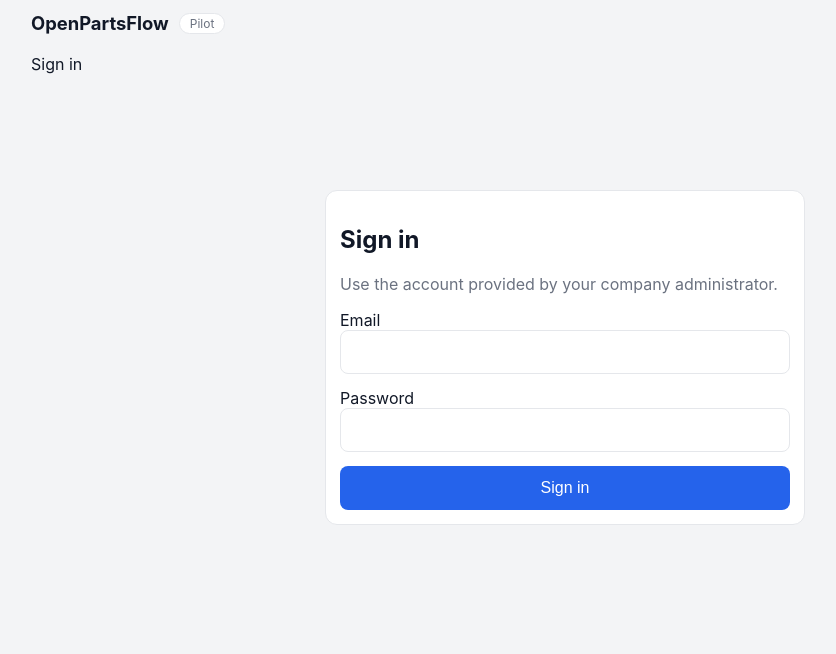
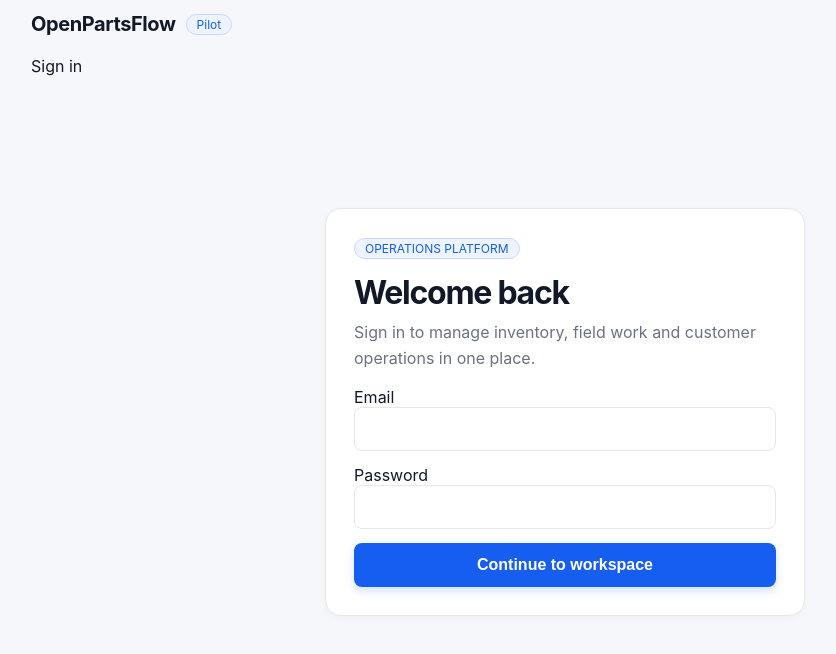
Before and after one commit to wilsonqiao9951-wq/warehouse-system, a Next.js app in the folder frontend/: page /login in a window 1280 px wide. Shown: the top 654 px of the page, without its empty margins (75-911 px from the left). Built offline with nearby package versions, Linux system fonts and the light colour scheme; no server answers.

Commit message:
feat: elevate professional SaaS interface

```diff
--- a/frontend/app/globals.css
+++ b/frontend/app/globals.css
@@ -1,10 +1,11 @@
 :root {
-  --bg: #f3f4f6;
+  --bg: #f5f7fb;
   --card: #ffffff;
   --text: #111827;
   --muted: #6b7280;
   --border: #e5e7eb;
-  --accent: #2563eb;
+  --accent: #155eef;
+  --accent-soft: #eef4ff;
   --danger: #dc2626;
   --header-bar: #111827;
 }
@@ -21,7 +22,7 @@ body {
 }
 
 body {
-  font-family: Inter, Arial, sans-serif;
+  font-family: Inter, ui-sans-serif, system-ui, -apple-system, BlinkMacSystemFont, "Segoe UI", sans-serif;
   background: var(--bg);
   color: var(--text);
   min-height: 100dvh;
@@ -44,8 +45,8 @@ a {
 }
 
 .app-header {
-  padding-top: 10px;
-  padding-bottom: 8px;
+  padding-top: 18px;
+  padding-bottom: 14px;
 }
 
 .app-header-brand {
@@ -57,7 +58,8 @@ a {
 
 .app-header-title {
   font-weight: 700;
-  font-size: 1.15rem;
+  font-size: 1.25rem;
+  letter-spacing: -0.02em;
 }
 
 .app-header-badge {
@@ -66,7 +68,9 @@ a {
   border: 1px solid var(--border);
   border-radius: 999px;
   padding: 2px 10px;
-  background: #fff;
+  background: var(--accent-soft);
+  color: var(--accent);
+  border-color: #c7d7fe;
 }
 
 .app-main {
@@ -93,27 +97,36 @@ a {
   padding: 10px 14px;
   border: 1px solid var(--border);
   border-radius: 10px;
-  background: #fff;
+  background: rgba(255,255,255,.86);
   font-size: 14px;
   text-align: center;
   display: inline-flex;
   align-items: center;
   justify-content: center;
   min-height: 44px;
+  transition: transform .15s ease, box-shadow .15s ease, border-color .15s ease;
+}
+
+.nav-item:hover {
+  transform: translateY(-1px);
+  border-color: #b8c7e6;
+  box-shadow: 0 4px 12px rgba(16, 24, 40, .06);
 }
 
 .nav-item.nav-item--active {
-  border-color: var(--header-bar);
+  border-color: #9bb7f7;
   color: var(--accent);
   font-weight: 600;
+  background: var(--accent-soft);
 }
 
 .card {
   background: var(--card);
   border: 1px solid var(--border);
-  border-radius: 12px;
-  padding: 14px;
+  border-radius: 16px;
+  padding: 18px;
   margin-bottom: 12px;
+  box-shadow: 0 2px 8px rgba(16, 24, 40, .035);
 }
 
 .grid {
@@ -155,6 +168,15 @@ button {
   color: white;
   border: none;
   cursor: pointer;
+  font-weight: 650;
+  box-shadow: 0 4px 10px rgba(21, 94, 239, .18);
+  transition: transform .15s ease, box-shadow .15s ease, background .15s ease;
+}
+
+button:hover:not(:disabled) {
+  background: #0f4bcc;
+  transform: translateY(-1px);
+  box-shadow: 0 7px 16px rgba(21, 94, 239, .24);
 }
 
 button:disabled {
--- a/frontend/app/login/page.tsx
+++ b/frontend/app/login/page.tsx
@@ -27,9 +27,10 @@ export default function LoginPage() {
   };
 
   return (
-    <section className="card" style={{ maxWidth: 480, margin: "48px auto" }}>
-      <h1>Sign in</h1>
-      <p className="muted">Use the account provided by your company administrator.</p>
+    <section className="card" style={{ maxWidth: 480, margin: "64px auto", padding: 28 }}>
+      <div className="app-header-badge" style={{ display: "inline-block", marginBottom: 14 }}>OPERATIONS PLATFORM</div>
+      <h1 style={{ fontSize: "2rem", letterSpacing: "-0.04em", margin: "0 0 8px" }}>Welcome back</h1>
+      <p className="muted" style={{ marginTop: 0, lineHeight: 1.6 }}>Sign in to manage inventory, field work and customer operations in one place.</p>
       <form onSubmit={submit} style={{ display: "grid", gap: 14 }}>
         <label>
           Email
@@ -53,7 +54,7 @@ export default function LoginPage() {
           />
         </label>
         {error && <div className="error">{error}</div>}
-        <button type="submit" disabled={busy}>{busy ? "Signing in…" : "Sign in"}</button>
+        <button type="submit" disabled={busy}>{busy ? "Signing in…" : "Continue to workspace"}</button>
       </form>
     </section>
   );
```
